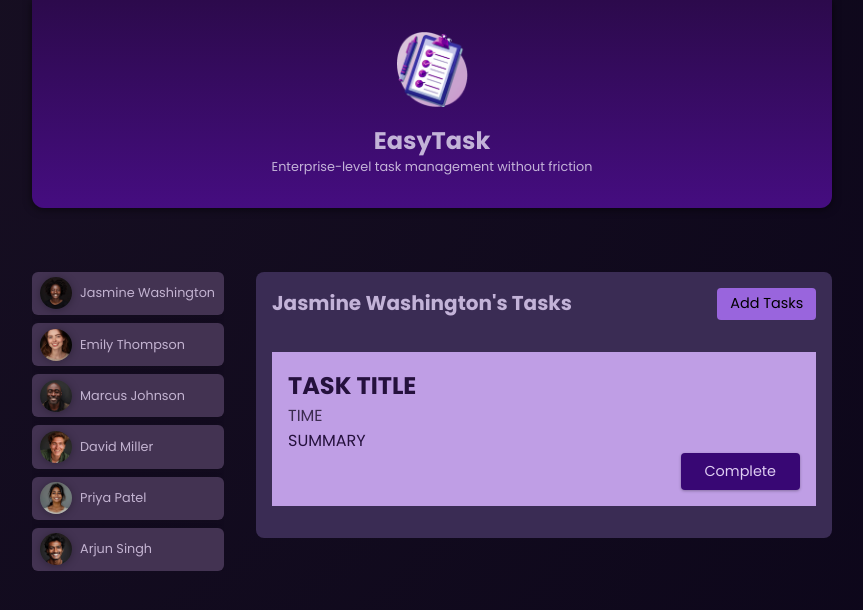
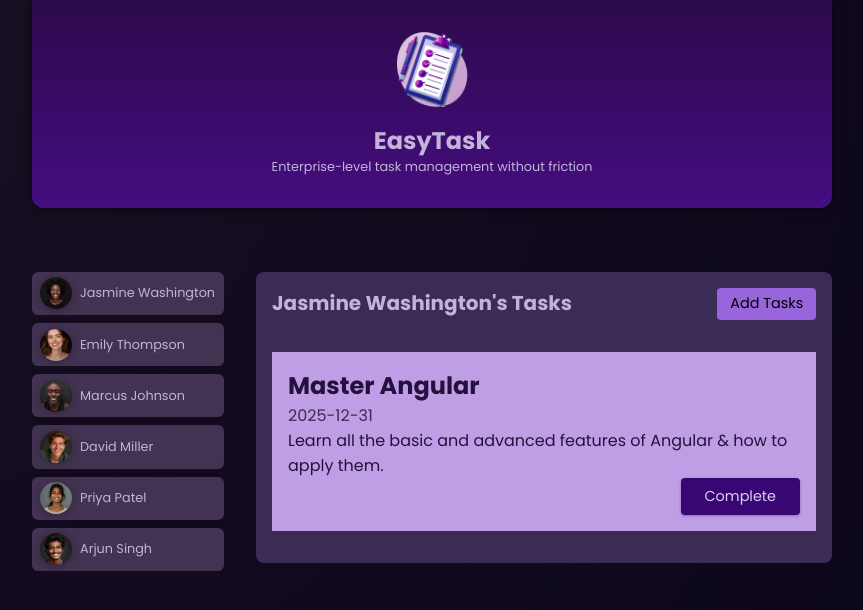
Before and after one commit to mthiggins1s/angular-essentials-new, an Angular app in the folder 01-starting-project/: page / in a window 1280 px wide. Both pictures are taken after a click on the button "Jasmine Washington". Shown: the top 610 px of the page, without its empty margins (208-1071 px from the left). Built offline with nearby package versions, Linux system fonts and the light colour scheme.

Commit message:
feat: update task component to display task details and bind task input in tasks list

```diff
--- a/01-starting-project/src/app/tasks/task/task.component.html
+++ b/01-starting-project/src/app/tasks/task/task.component.html
@@ -1,7 +1,7 @@
 <article>
-  <h2>TASK TITLE</h2>
-  <time>TIME</time>
-  <summary>SUMMARY</summary>
+  <h2>{{ task.title }}</h2>
+  <time>{{ task.dueDate }}</time>
+  <summary>{{ task.summary }}</summary>
   <p class="actions">
     <button>Complete</button>
   </p>
--- a/01-starting-project/src/app/tasks/tasks.component.html
+++ b/01-starting-project/src/app/tasks/tasks.component.html
@@ -9,7 +9,7 @@
   <ul>
     @for (task of selectedUserTasks; track task.id) {
     <li>
-      <app-task />
+      <app-task [task]="task"/>
     </li>
     }
   </ul>
```
Also changed, not shown: 01-starting-project/src/app/tasks/task/task.component.ts (+10 -2 lines).
